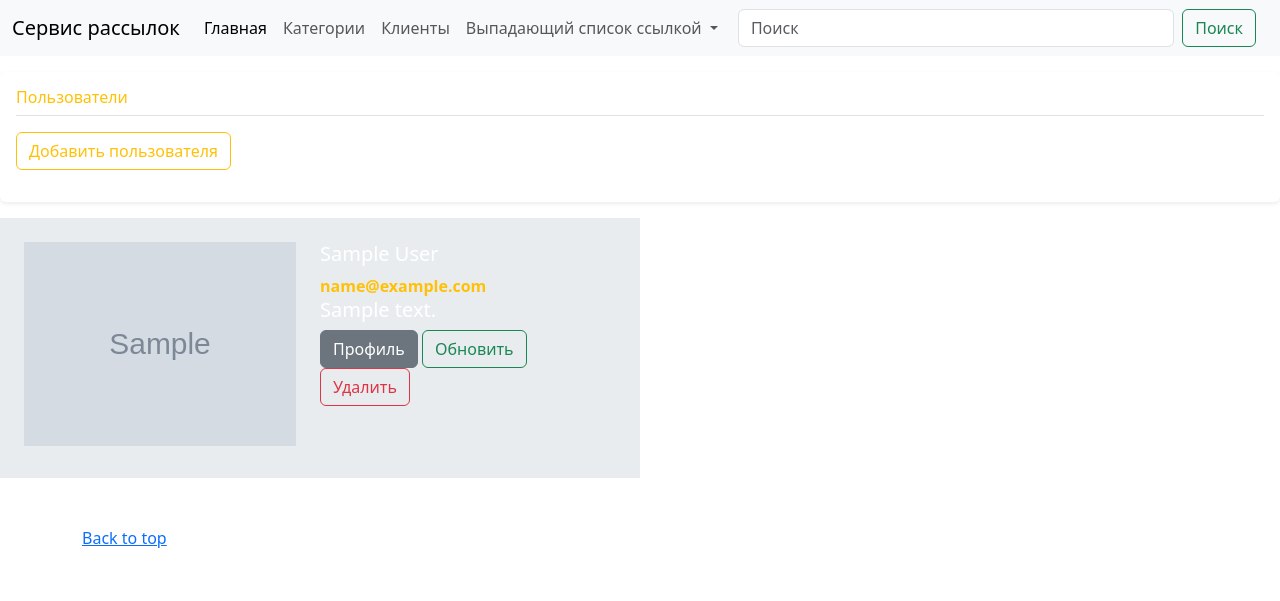
After one commit to iafominykh/djcour, a Django app: page / in a window 1280 px wide. The commit adds this page. Shown: the top 601 px of the page. Run offline with Django 4.2, Linux system fonts and the light colour scheme; tables that the repository leaves empty hold one stand-in row (values such as "Sample post"); grey boxes marked "Sample" are stand-in pictures; some libraries are stand-ins or nearby versions.

Commit message:
6 commit

```diff
--- a/distribution/models.py
+++ b/distribution/models.py
@@ -5,7 +5,7 @@ NULLABLE = {'blank': True, 'null': True}
 
 class Message(models.Model):
     subject = models.TextField(verbose_name='тема письма')
-    body = models.TextField(**NULLABLE, verbose_name='тело письма')
+    body = models.TextField(**NULLABLE, verbose_name='текст письма')
 
 
 class Distribution(models.Model):
--- a/users/templates/users/base.html
+++ b/users/templates/users/base.html
@@ -1,12 +1,80 @@
 {% load static %}
+<!doctype html>
+<html lang="ru">
+<head>
+    <meta charset="utf-8">
+    <meta name="viewport" content="width=device-width, initial-scale=1">
+    <title>Сервис рассылок</title>
+    <!-- Bootstrap core CSS -->
+    <link href="{% static 'css/bootstrap.min.css' %}" rel="stylesheet">
 
-<!DOCTYPE html>
-<html lang="en">
-<head>
-    <meta charset="UTF-8">
-    <title>Title</title>
+    <!-- Custom styles for this template -->
+    <link href="{% static 'css/album.css' %}" rel="stylesheet">
+
+    <link href="https://cdn.jsdelivr.net/npm/bootstrap@5.3.0/dist/css/bootstrap.min.css" rel="stylesheet"
+          integrity="sha384-9ndCyUaIbzAi2FUVXJi0CjmCapSmO7SnpJef0486qhLnuZ2cdeRhO02iuK6FUUVM" crossorigin="anonymous">
 </head>
 <body>
+<nav class="navbar navbar-expand-lg bg-body-tertiary">
+    <div class="container-fluid">
+        <a class="navbar-brand" href="#">Сервис рассылок</a>
+        <button class="navbar-toggler" type="button" data-bs-toggle="collapse" data-bs-target="#navbarNavDropdown"
+                aria-controls="navbarNavDropdown" aria-expanded="false" aria-label="Переключатель навигации">
+            <span class="navbar-toggler-icon"></span>
+        </button>
+        <div class="collapse navbar-collapse" id="navbarNavDropdown">
+            <ul class="navbar-nav">
+                <li class="nav-item">
+                    <a class="nav-link active" aria-current="page" href="#">Главная</a>
+                </li>
+                <li class="nav-item">
+                    <a class="nav-link" href="#">Категории</a>
+                </li>
+                <li class="nav-item">
+                    <a class="nav-link" href="{% url 'users:users_list' %}">Клиенты</a>
+                </li>
+                <li class="nav-item dropdown">
+                    <a class="nav-link dropdown-toggle" href="#" role="button" data-bs-toggle="dropdown"
+                       aria-expanded="false">
+                        Выпадающий список ссылкой
+                    </a>
+                    <ul class="dropdown-menu">
+                        <li><a class="dropdown-item" href="#">Добавить товар</a></li>
+                        <li><a class="dropdown-item" href="#">К Обзорам</a></li>
+                        <li><a class="dropdown-item" href="#">Что-то еще здесь</a></li>
+                    </ul>
+                </li>
+            </ul>
+            <div class="container">
 
+                <form class="d-flex" action="#" method="get">
+                    <input class="form-control me-2" type="text" placeholder="Поиск" name="q" aria-label="Поиск">
+                    <button class="btn btn-outline-success" type="submit">Поиск</button>
+                </form>
+
+            </div>
+        </div>
+    </div>
+</nav>
+
+{%block content%}
+{% endblock %}
+
+<footer class="container">
+    <p class="float-right">
+        <a href="#">Back to top</a>
+    </p>
+</footer>
+
+<script src="{% static 'js/holder.min.js' %}"></script>
+
+<script src="https://code.jquery.com/jquery-3.2.1.slim.min.js"
+        integrity="sha384-KJ3o2DKtIkvYIK3UENzmM7KCkRr/rE9/Qpg6aAZGJwFDMVNA/GpGFF93hXpG5KkN"
+        crossorigin="anonymous"></script>
+<script src="{%static 'js/popper.min.js' %}"></script>
+<script src="{%static 'js/bootstrap.min.js' %}"></script>
+<script src="https://cdn.jsdelivr.net/npm/bootstrap@5.3.0/dist/js/bootstrap.bundle.min.js"
+        integrity="sha384-geWF76RCwLtnZ8qwWowPQNguL3RmwHVBC9FhGdlKrxdiJJigb/j/68SIy3Te4Bkz"
+        crossorigin="anonymous"></script>
 </body>
 </html>
--- /dev/null
+++ b/users/templates/users/user_list.html
@@ -0,0 +1,35 @@
+{% extends 'users/base.html' %}
+
+{% block content %}
+{% load static %}
+{% load my_tags %}
+<div class="my-3 p-3 bg-body rounded shadow-sm" xmlns="http://www.w3.org/1999/html">
+    <h6 class="border-bottom pb-2 mb-3 text-warning">Пользователи</h6>
+    <a href="{% url 'users:create_user' %}" class="btn btn-outline-warning mb-3">Добавить пользователя</a>
+</div>
+<div class="col-6">
+    <div class="row-auto">
+        {% for object in object_list %}
+
+        <div class="row g-0 bg-body-secondary position-relative">
+            <div class="col-md-6 mb-md-0 p-md-4">
+                <img src="{{ object.image|my_media }}" class="w-100" alt="Card image cap">
+            </div>
+            <div class="col-md-6 p-4 ps-md-0">
+                <h5 class="mt-0 text-white" >{{object.full_name}}</h5>
+                <strong class="d-block text-warning">{{object.email}}</strong>
+                <h5 class="mt-0 text-white">{{object.comment}}</h5>
+                <div class="btn-group-small mb-5">
+                    <a href="{% url 'users:users_detail' object.pk %}" class="btn btn-outline-secondary active"
+                       aria-current="page">Профиль</a>
+                    <a href="{% url 'users:update_user' object.pk %}" class="btn btn-outline-success">Обновить</a>
+                    <a href="{% url 'users:users_confirm_delete' object.pk %}" class="btn btn-outline-danger">Удалить</a>
+                </div>
+            </div>
+        </div>
+
+        {% endfor %}
+    </div>
+</div>
+
+{% endblock %}
```
Also changed, not shown: users/templates/users/index.html (added, +35 -0 lines), users/templates/users/user_confirm_delete.html (added, +20 -0 lines), users/templates/users/user_form.html (added, +26 -0 lines), users/templates/users/users_detail.html (added, +19 -0 lines), media/users/Profile.jpg (added), media/users/Profile_tBQ8JNW.jpg (added), users/views.py (line endings or trailing spaces), 4 other files.
